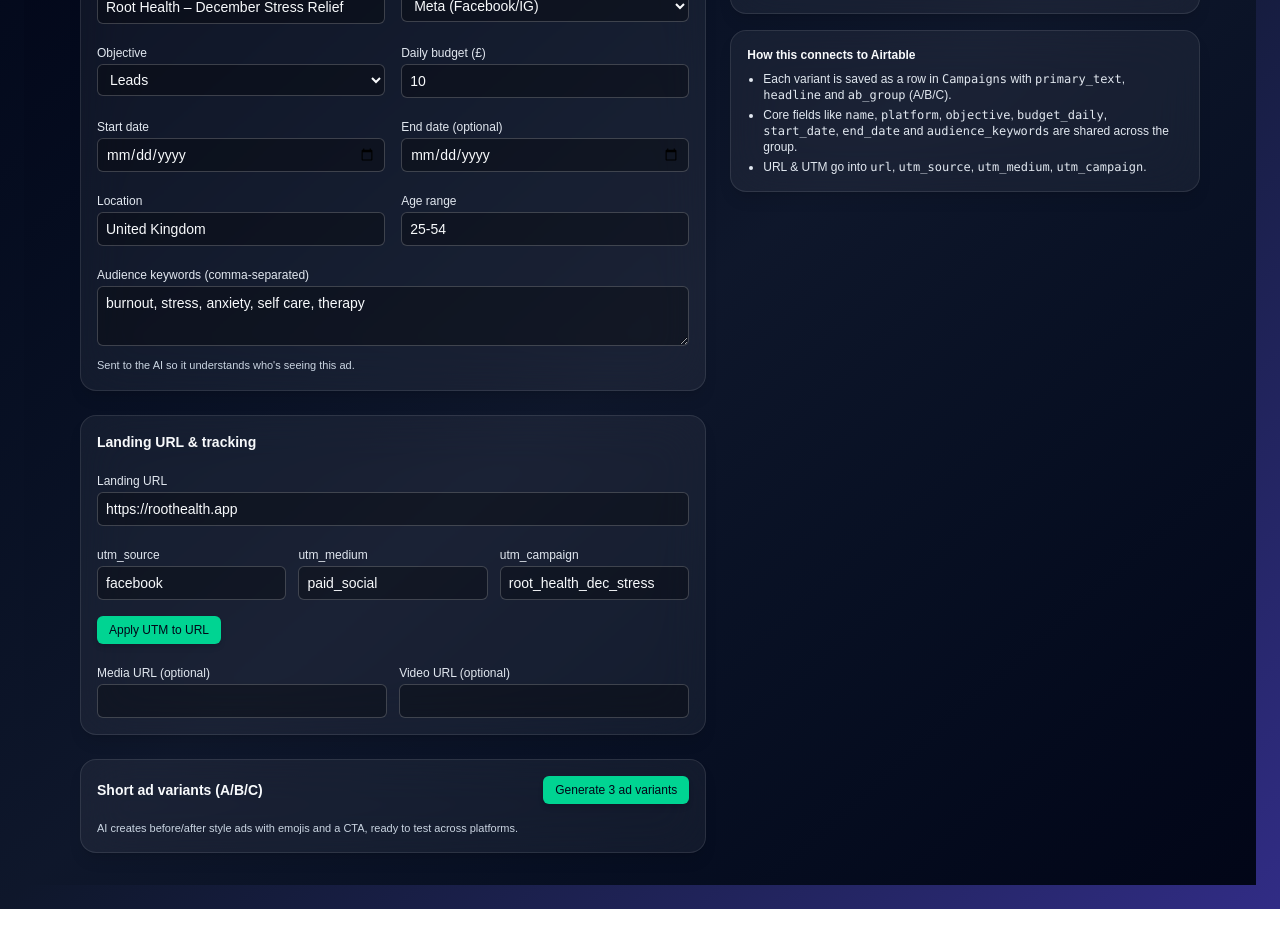
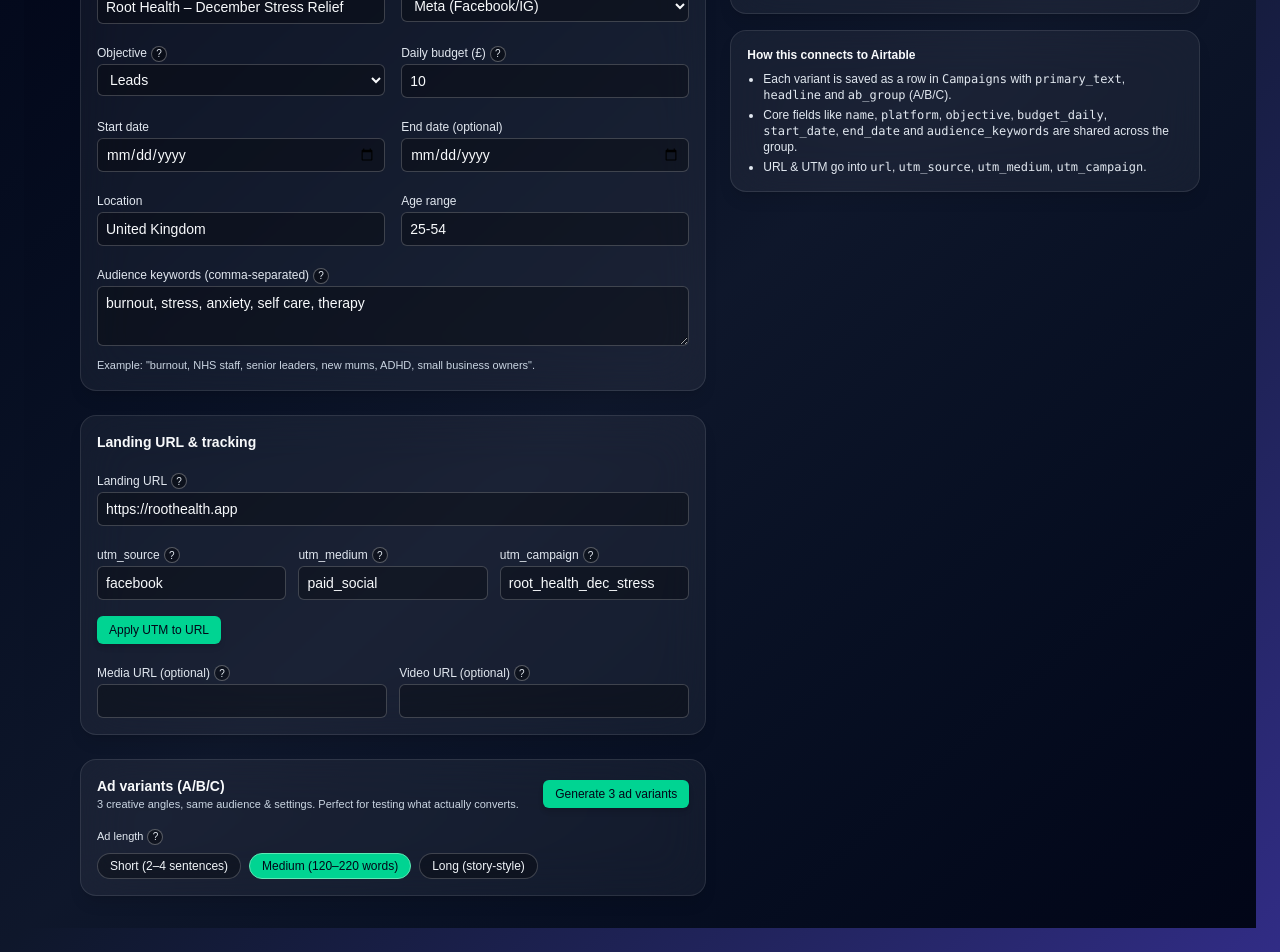
Before and after one commit to Hypnohippy/root-health-ops-dashboard1, a Next.js app: page /dashboard/campaigns/new in a window 1280 px wide. Shown: the part 315-1267 px from the top of the page. Before the commit the page ends 1224 px from the top, so only its background shows below. Built offline with nearby package versions, Linux system fonts and the light colour scheme.

Commit message:
Update page.tsx

```diff
--- a/app/dashboard/campaigns/new/page.tsx
+++ b/app/dashboard/campaigns/new/page.tsx
@@ -8,6 +8,18 @@ type Variant = {
 };
 
 type PlatformPreviewType = "meta" | "linkedin" | "google";
+type LengthMode = "short" | "medium" | "long";
+
+function HelpTip({ text }: { text: string }) {
+  return (
+    <span
+      className="ml-1 inline-flex h-4 w-4 items-center justify-center rounded-full border border-white/30 bg-black/40 text-[10px] text-slate-200 cursor-help"
+      title={text}
+    >
+      ?
+    </span>
+  );
+}
 
 function PlatformPreview({
   platform,
@@ -97,7 +109,9 @@ export default function NewCampaignPage() {
   // core fields
   const [name, setName] = useState("Root Health – December Stress Relief");
   const [platform, setPlatform] = useState("Meta (Facebook/IG)");
-  const [objective, setObjective] = useState("Leads");
+  const [objective, setObjective] = useState<"Leads" | "Traffic" | "Awareness">(
+    "Leads"
+  );
   const [budgetDaily, setBudgetDaily] = useState("10");
   const [url, setUrl] = useState("https://roothealth.app");
   const [startDate, setStartDate] = useState("");
@@ -114,6 +128,9 @@ export default function NewCampaignPage() {
   const [utmSource, setUtmSource] = useState("facebook");
   const [utmMedium, setUtmMedium] = useState("paid_social");
   const [utmCampaign, setUtmCampaign] = useState("root_health_dec_stress");
+
+  // ad length
+  const [lengthMode, setLengthMode] = useState<LengthMode>("medium");
 
   // variants
   const [variants, setVariants] = useState<Variant[]>([]);
@@ -159,6 +176,7 @@ export default function NewCampaignPage() {
           url,
           audienceKeywords,
           brandVoice: "Root Health founder",
+          lengthMode,
         }),
       });
 
@@ -176,7 +194,14 @@ export default function NewCampaignPage() {
 
       setVariants(got);
       setSelectedVariantIndex(0);
-      setMessage("Generated 3 ad-style variants.");
+      setMessage(
+        `Generated 3 ${lengthMode === "short"
+          ? "short"
+          : lengthMode === "long"
+          ? "long-form"
+          : "medium-length"
+        } ad variants.`
+      );
     } catch (e: any) {
       setError(e?.message || "Error generating variants");
     } finally {
@@ -289,8 +314,9 @@ export default function NewCampaignPage() {
               New Campaign – Root Health
             </h1>
             <p className="text-sm text-slate-300">
-              Your glass cockpit for ad creation. Generate ad-style copy, preview
-              by platform, and save A/B/C variants into Airtable.
+              Your glass cockpit for ad creation. Choose ad length, generate
+              performance copy, preview by platform, and save A/B/C variants
+              into Airtable.
             </p>
           </div>
           <a
@@ -328,6 +354,7 @@ export default function NewCampaignPage() {
                 <div className="space-y-1">
                   <label className="text-xs font-medium text-slate-200">
                     Campaign name
+                    <HelpTip text="Internal name only – used so you and your team can recognise this campaign later." />
                   </label>
                   <input
                     className="w-full rounded-md border border-white/20 bg-black/30 px-2 py-1.5 text-sm text-slate-50 placeholder:text-slate-400"
@@ -338,6 +365,7 @@ export default function NewCampaignPage() {
                 <div className="space-y-1">
                   <label className="text-xs font-medium text-slate-200">
                     Platform
+                    <HelpTip text="Where this campaign will run. Used to shape the tone (e.g. more emotional for Meta, more stats-led for LinkedIn)." />
                   </label>
                   <select
                     className="w-full rounded-md border border-white/20 bg-black/30 px-2 py-1.5 text-sm text-slate-50"
@@ -353,11 +381,14 @@ export default function NewCampaignPage() {
                 <div className="space-y-1">
                   <label className="text-xs font-medium text-slate-200">
                     Objective
+                    <HelpTip text="Leads = capture signups/interest, Traffic = drive clicks, Awareness = get seen and remembered." />
                   </label>
                   <select
                     className="w-full rounded-md border border-white/20 bg-black/30 px-2 py-1.5 text-sm text-slate-50"
                     value={objective}
-                    onChange={(e) => setObjective(e.target.value)}
+                    onChange={(e) =>
+                      setObjective(e.target.value as "Leads" | "Traffic" | "Awareness")
+                    }
                   >
                     <option>Leads</option>
                     <option>Traffic</option>
@@ -367,6 +398,7 @@ export default function NewCampaignPage() {
                 <div className="space-y-1">
                   <label className="text-xs font-medium text-slate-200">
                     Daily budget (£)
+                    <HelpTip text="Planning only – this is stored for reporting and ad planning, not sent to ad networks." />
                   </label>
                   <input
                     type="number"
@@ -422,6 +454,7 @@ export default function NewCampaignPage() {
               <div className="space-y-1">
                 <label className="text-xs font-medium text-slate-200">
                   Audience keywords (comma-separated)
+                  <HelpTip text="Rough description of who this is for – job roles, struggles or interests. Used to point the AI at the right person." />
                 </label>
                 <textarea
                   className="w-full rounded-md border border-white/20 bg-black/30 px-2 py-1.5 text-sm text-slate-50 placeholder:text-slate-400 min-h-[60px]"
@@ -429,7 +462,8 @@ export default function NewCampaignPage() {
                   onChange={(e) => setAudienceKeywords(e.target.value)}
                 />
                 <p className="text-[11px] text-slate-300">
-                  Sent to the AI so it understands who&apos;s seeing this ad.
+                  Example: "burnout, NHS staff, senior leaders, new mums, ADHD, small
+                  business owners".
                 </p>
               </div>
             </section>
@@ -442,6 +476,7 @@ export default function NewCampaignPage() {
               <div className="space-y-1">
                 <label className="text-xs font-medium text-slate-200">
                   Landing URL
+                  <HelpTip text="Where the ad sends people. Usually a Root Health landing page, quiz or signup page." />
                 </label>
                 <input
                   className="w-full rounded-md border border-white/20 bg-black/30 px-2 py-1.5 text-sm text-slate-50 placeholder:text-slate-400"
@@ -453,6 +488,7 @@ export default function NewCampaignPage() {
                 <div className="space-y-1">
                   <label className="text-xs font-medium text-slate-200">
                     utm_source
+                    <HelpTip text="Where the click comes from (e.g. facebook, linkedin). Shows up in analytics." />
                   </label>
                   <input
                     className="w-full rounded-md border border-white/20 bg-black/30 px-2 py-1.5 text-sm text-slate-50"
@@ -463,6 +499,7 @@ export default function NewCampaignPage() {
                 <div className="space-y-1">
                   <label className="text-xs font-medium text-slate-200">
                     utm_medium
+                    <HelpTip text="Type of traffic (e.g. paid_social, email, referral)." />
                   </label>
                   <input
                     className="w-full rounded-md border border-white/20 bg-black/30 px-2 py-1.5 text-sm text-slate-50"
@@ -473,6 +510,7 @@ export default function NewCampaignPage() {
                 <div className="space-y-1">
                   <label className="text-xs font-medium text-slate-200">
                     utm_campaign
+                    <HelpTip text="Name of this campaign in analytics. Matches what you use in ads so reporting is clean." />
                   </label>
                   <input
                     className="w-full rounded-md border border-white/20 bg-black/30 px-2 py-1.5 text-sm text-slate-50"
@@ -493,6 +531,7 @@ export default function NewCampaignPage() {
                 <div className="space-y-1">
                   <label className="text-xs font-medium text-slate-200">
                     Media URL (optional)
+                    <HelpTip text="Image URL for the ad preview and future automatic posting." />
                   </label>
                   <input
                     className="w-full rounded-md border border-white/20 bg-black/30 px-2 py-1.5 text-sm text-slate-50 placeholder:text-slate-400"
@@ -503,6 +542,7 @@ export default function NewCampaignPage() {
                 <div className="space-y-1">
                   <label className="text-xs font-medium text-slate-200">
                     Video URL (optional)
+                    <HelpTip text="Video file URL if you're using video creative with this copy." />
                   </label>
                   <input
                     className="w-full rounded-md border border-white/20 bg-black/30 px-2 py-1.5 text-sm text-slate-50 placeholder:text-slate-400"
@@ -513,12 +553,18 @@ export default function NewCampaignPage() {
               </div>
             </section>
 
-            {/* Variants */}
+            {/* Variants + Length */}
             <section className="rounded-2xl border border-white/10 bg-white/5 backdrop-blur-xl p-4 space-y-4 shadow-lg">
-              <div className="flex items-center justify-between gap-2">
-                <h2 className="text-sm font-semibold text-slate-50">
-                  Short ad variants (A/B/C)
-                </h2>
+              <div className="flex flex-col gap-3 md:flex-row md:items-center md:justify-between">
+                <div>
+                  <h2 className="text-sm font-semibold text-slate-50">
+                    Ad variants (A/B/C)
+                  </h2>
+                  <p className="text-[11px] text-slate-300">
+                    3 creative angles, same audience & settings. Perfect for
+                    testing what actually converts.
+                  </p>
+                </div>
                 <button
                   type="button"
                   onClick={handleGenerateVariants}
@@ -528,10 +574,49 @@ export default function NewCampaignPage() {
                   {isGenerating ? "Generating..." : "Generate 3 ad variants"}
                 </button>
               </div>
-              <p className="text-[11px] text-slate-300">
-                AI creates before/after style ads with emojis and a CTA, ready to
-                test across platforms.
-              </p>
+
+              {/* Ad length selector */}
+              <div className="space-y-2">
+                <p className="text-[11px] font-medium text-slate-200">
+                  Ad length
+                  <HelpTip text="Short = punchy and fast. Medium = full but scannable. Long = story-style ad with deeper emotional build." />
+                </p>
+                <div className="inline-flex flex-wrap gap-2">
+                  <button
+                    type="button"
+                    onClick={() => setLengthMode("short")}
+                    className={`rounded-full px-3 py-1 text-xs border ${
+                      lengthMode === "short"
+                        ? "bg-emerald-400 text-slate-950 border-emerald-300"
+                        : "bg-black/30 text-slate-100 border-white/20"
+                    }`}
+                  >
+                    Short (2–4 sentences)
+                  </button>
+                  <button
+                    type="button"
+                    onClick={() => setLengthMode("medium")}
+                    className={`rounded-full px-3 py-1 text-xs border ${
+                      lengthMode === "medium"
+                        ? "bg-emerald-400 text-slate-950 border-emerald-300"
+                        : "bg-black/30 text-slate-100 border-white/20"
+                    }`}
+                  >
+                    Medium (120–220 words)
+                  </button>
+                  <button
+                    type="button"
+                    onClick={() => setLengthMode("long")}
+                    className={`rounded-full px-3 py-1 text-xs border ${
+                      lengthMode === "long"
+                        ? "bg-emerald-400 text-slate-950 border-emerald-300"
+                        : "bg-black/30 text-slate-100 border-white/20"
+                    }`}
+                  >
+                    Long (story-style)
+                  </button>
+                </div>
+              </div>
 
               {variants.length > 0 && (
                 <div className="space-y-4">
@@ -576,7 +661,7 @@ export default function NewCampaignPage() {
                     <div className="rounded-xl border border-white/15 bg-black/30 p-3 space-y-3">
                       <div>
                         <p className="text-[11px] font-semibold text-slate-300">
-                          Primary text
+                          Primary text (generated)
                         </p>
                         <p className="text-sm whitespace-pre-wrap text-slate-50">
                           {selectedVariant.primary_text}
```
